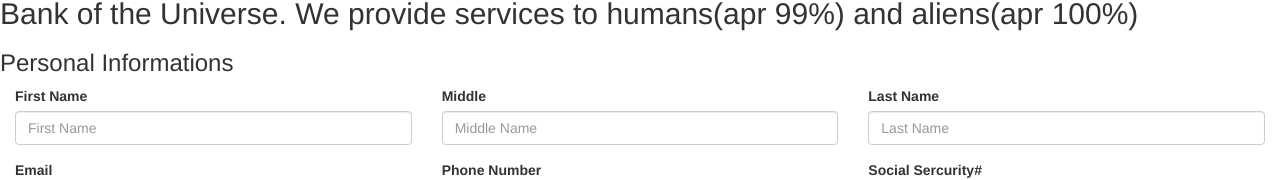
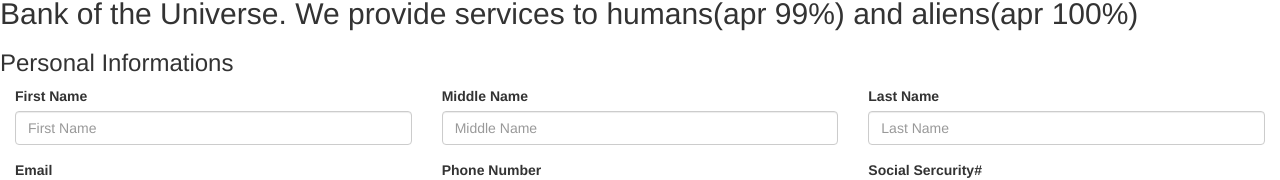
Before and after one commit to kebatbai899/bankproject, an Angular app: page /applycredit in a window 1280 px wide. Shown: the part 158-338 px from the top of the page. Built offline with nearby package versions, Linux system fonts and the light colour scheme.

Commit message:
fifth commit

```diff
--- a/src/app/applycreditcomp/applycreditcomp.component.html
+++ b/src/app/applycreditcomp/applycreditcomp.component.html
@@ -8,7 +8,7 @@
             <input type="text" class="form-control" name="firstName" id="firstName" placeholder="First Name">
         </div>
         <div class="form-group col-md-4">
-            <label for="lastName">Middle</label>
+            <label for="lastName">Middle Name</label>
             <input type="text" class="form-control" name="middleName" id="middleName" placeholder="Middle Name">
         </div>
         <div class="form-group col-md-4">
```
